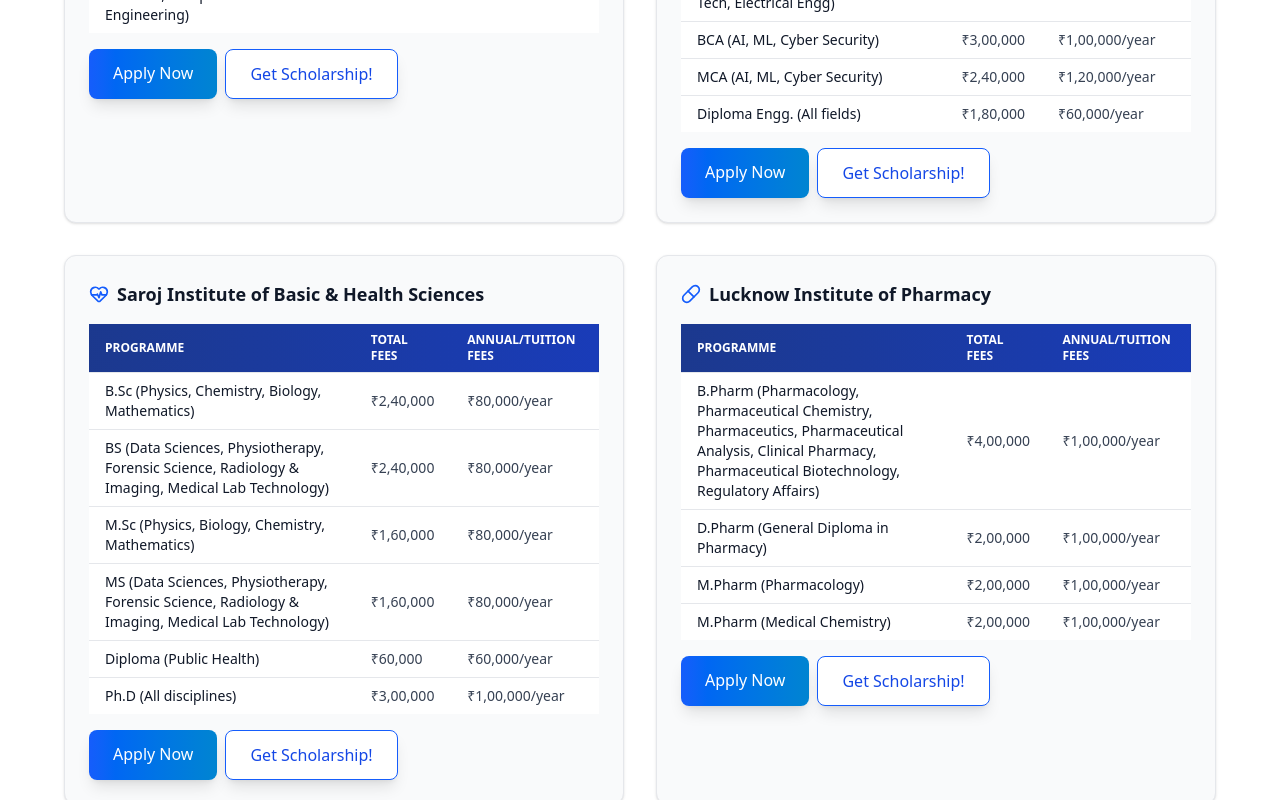
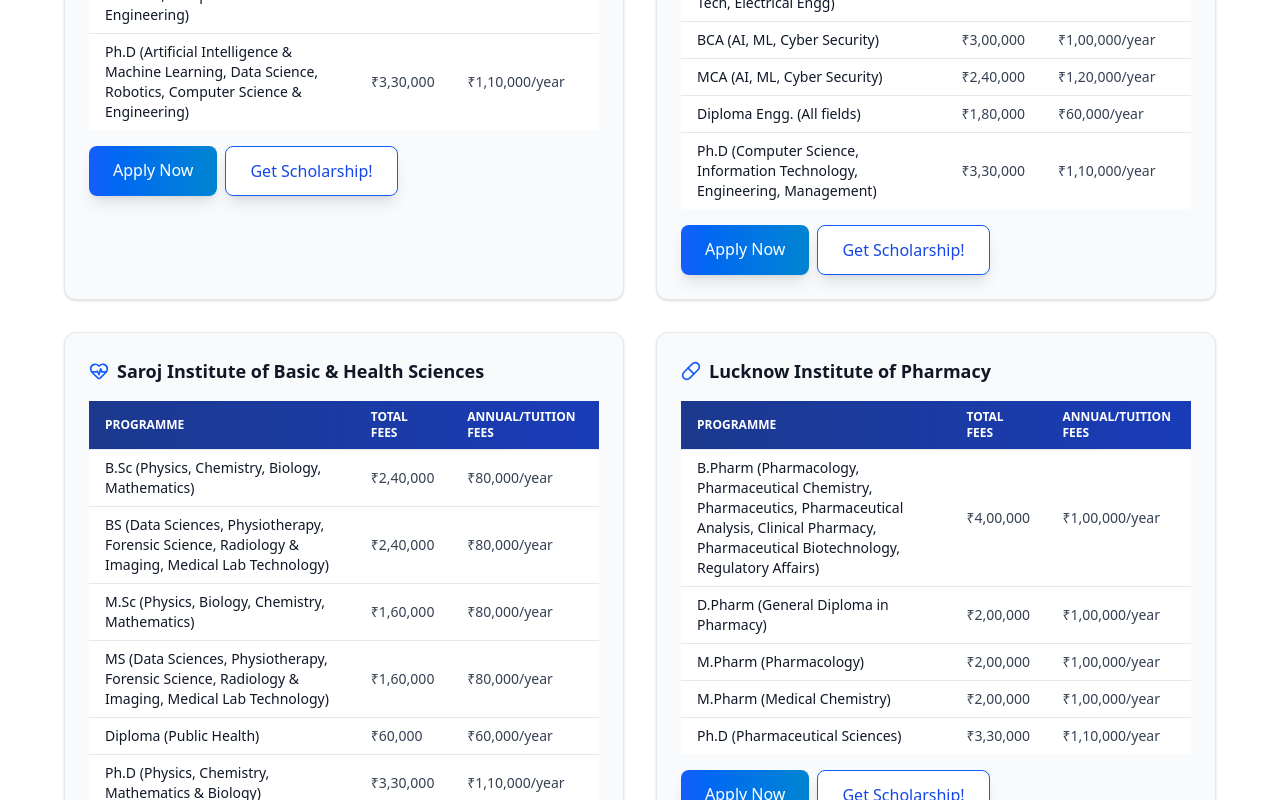
Before and after one commit to Saroj-Eductaion-Group/SIU, a React (Vite) app: page /admissions/fee-structure in a window 1280 px wide. Shown: the part 860-1660 px from the top of the page. Built offline with nearby package versions, Linux system fonts and the light colour scheme.

Commit message:
Updated ph.d fees

```diff
--- a/src/pages/Admission/FeeStructure.jsx
+++ b/src/pages/Admission/FeeStructure.jsx
@@ -33,7 +33,9 @@
           degree: "M.Tech",
           specializations: "Artificial Intelligence & Machine Learning, Data Science, Robotics, Computer Science & Engineering",
           fees: { year1: 125000, year2: 125000, total: 250000 }
-        }
+        },
+        { degree: "Ph.D", specializations: "Artificial Intelligence & Machine Learning, Data Science, Robotics, Computer Science & Engineering", fees: { year1: 110000, year2: 110000, year3: 110000, total: 330000 } }
+
       ]
     },
     {
@@ -44,7 +46,10 @@
         { degree: "M.Tech", specializations: "CSE, IT, Cyber Security, IOT, EC, ME, Civil, Mechatronics, Bio-Tech, Electrical Engg", fees: { year1: 125000, year2: 125000, total: 250000 } },
         { degree: "BCA", specializations: "AI, ML, Cyber Security", fees: { year1: 100000, year2: 100000, year3: 100000, total: 300000 } },
         { degree: "MCA", specializations: "AI, ML, Cyber Security", fees: { year1: 120000, year2: 120000, total: 240000 } },
-        { degree: "Diploma Engg.", specializations: "All fields", fees: { year1: 60000, year2: 60000, year3: 60000, total: 180000 } }
+        { degree: "Diploma Engg.", specializations: "All fields", fees: { year1: 60000, year2: 60000, year3: 60000, total: 180000 } },
+        { degree: "Ph.D", specializations: "Computer Science, Information Technology, Engineering, Management", fees: { year1: 110000, year2: 110000, year3: 110000, total: 330000 } }
+
+
       ]
     },
     {
@@ -56,7 +61,11 @@
         { degree: "M.Sc", specializations: "Physics, Biology, Chemistry, Mathematics", fees: { year1: 80000, year2: 80000, total: 160000 } },
         { degree: "MS", specializations: "Data Sciences, Physiotherapy, Forensic Science, Radiology & Imaging, Medical Lab Technology", fees: { year1: 80000, year2: 80000, total: 160000 } },
         { degree: "Diploma", specializations: "Public Health", fees: { year1: 60000, total: 60000 } },
-        { degree: "Ph.D", specializations: "All disciplines", fees: { year1: 100000, year2: 100000, year3: 100000, total: 300000 } }
+        { degree: "Ph.D", specializations: "Physics, Chemistry, Mathematics & Biology", fees: { year1: 110000, year2: 110000, year3: 110000, total: 330000 } },
+        { degree: "Ph.D", specializations: "Data Analytics", fees: { year1: 110000, year2: 110000, year3: 110000, total: 330000 } },
+        { degree: "Ph.D", specializations: "Basic Sciences, Health Sciences", fees: { year1: 110000, year2: 110000, year3: 110000, total: 330000 } },
+
+
       ]
     },
     {
@@ -66,15 +75,18 @@
         { degree: "B.Pharm", specializations: "Pharmacology, Pharmaceutical Chemistry, Pharmaceutics, Pharmaceutical Analysis, Clinical Pharmacy, Pharmaceutical Biotechnology, Regulatory Affairs", fees: { year1: 100000, year2: 100000, year3: 100000, year4: 100000, total: 400000 } },
         { degree: "D.Pharm", specializations: "General Diploma in Pharmacy", fees: { year1: 100000, year2: 100000, total: 200000 } },
         { degree: "M.Pharm", specializations: "Pharmacology", fees: { year1: 100000, year2: 100000, total: 200000 } },
-        { degree: "M.Pharm", specializations: "Medical Chemistry", fees: { year1: 100000, year2: 100000, total: 200000 } }
-      ]
+        { degree: "M.Pharm", specializations: "Medical Chemistry", fees: { year1: 100000, year2: 100000, total: 200000 } },
+        { degree: "Ph.D", specializations: "Pharmaceutical Sciences", fees: { year1: 110000, year2: 110000, year3: 110000, total: 330000 } }
+  ]
     },
     {
       name: "Saroj Institute of Sports Science & Research",
       domain: "Sports Science & Research",
       programs: [
         { degree: "BS", specializations: "Sports Management, Applied Sports Psychology, Sports Nutritionist, Sports Coaching & Fitness", fees: { year1: 90000, year2: 90000, year3: 90000, total: 270000 } },
-        { degree: "MS", specializations: "Sports Management, Applied Sports Psychology, Sports Nutritionist, Sports Coaching & Fitness", fees: { year1: 90000, year2: 90000, total: 180000 } }
+        { degree: "MS", specializations: "Sports Management, Applied Sports Psychology, Sports Nutritionist, Sports Coaching & Fitness", fees: { year1: 90000, year2: 90000, total: 180000 } },
+        { degree: "Ph.D", specializations: "Sports Science, Sports Management, Sports Psychology", fees: { year1: 110000, year2: 110000, year3: 110000, total: 330000 } }
+
       ]
     },
     {
@@ -87,7 +99,9 @@
         { degree: "M.Design", specializations: "Fashion Design, Visual Communication Design, Animation & Game Design", fees: { year1: 100000, year2: 100000, total: 200000 } },
         { degree: "M.Sc", specializations: "Film Making, Script Writing, Cinematography", fees: { year1: 100000, year2: 100000, total: 200000 } },
         { degree: "MA", specializations: "Acting & Drama, Advertising, Journalism, PR Events", fees: { year1: 100000, year2: 100000, total: 200000 } },
-        { degree: "Diploma", specializations: "Film/Drama/Media", fees: { year1: 100000, total: 100000 } }
+        { degree: "Diploma", specializations: "Film/Drama/Media", fees: { year1: 100000, total: 100000 } },
+        { degree: "Ph.D", specializations: "Film Studies, Fashion Design, Media & Communication", fees: { year1: 110000, year2: 110000, year3: 110000, total: 330000 } }
+
       ]
     },
     {
@@ -113,7 +127,9 @@
           degree: "M.Ed",
           specializations: "Education",
           fees: { year1: 60000, year2: 60000, total: 120000 },
-        }
+        },
+        { degree: "Ph.D", specializations: "Humanities, Education, International Relations, Liberal Arts, History, Economics, Language, Political Science, Commerce", fees: { year1: 110000, year2: 110000, year3: 110000, total: 330000 } }
+
       ]
     },
     {
@@ -129,8 +145,93 @@
           degree: "MBA",
           specializations: "General Business Administration",
           fees: { year1: 120000, year2: 120000, total: 240000 }
-        }
+        },
+         { degree: "Ph.D", specializations: "All disciplines", fees: { year1: 110000, year2: 110000, year3: 110000, total: 330000 } }
+
       ]
+    },
+     {
+        "name": "Saroj Institute of Law",
+        "domain": "Law",
+        "programs": [
+            {
+                "degree": "BA LLB",
+                "specializations": "Corporate Law, Intellectual Property (IP) Law, Human Rights Law, Criminal Law, Constitutional Law, Environment Law, Cyber Law/Technology Law, International Trade & Eco Law",
+                "fees": {
+                    "year1": 75000,
+                    "year2": 75000,
+                    "year3": 75000,
+                    "year4": 75000,
+                    "year5": 75000,
+                    "total": 375000
+                }
+            },
+            {
+                "degree": "LLB",
+                "specializations": "Corporate Law, Intellectual Property (IP) Law, Human Rights Law, Criminal Law, Constitutional Law, Environment Law, Cyber Law/Technology Law, International Trade & Eco Law",
+                "fees": {
+                    "year1": 75000,
+                    "year2": 75000,
+                    "year3": 75000,
+                    "total": 225000
+                }
+            },
+            {
+                "degree": "LLM",
+                "specializations": "Corporate Law, Intellectual Property (IP) Law, Human Rights Law, Criminal Law, Constitutional Law, Environment Law, Cyber Law/Technology Law, International Trade & Eco Law",
+                "fees": {
+                    "year1": 90000,
+                    "year2": 90000,
+                    "total": 180000
+                }
+            },
+            {
+                "degree": "Ph.D",
+                "specializations": "Corporate Law, Intellectual Property (IP) Law, Human Rights Law, Criminal Law, Constitutional Law, Environment Law, Cyber Law/Technology Law, International Trade & Eco Law, Legal Studies",
+                "fees": {
+                    "year1": 110000,
+                    "year2": 110000,
+                    "year3": 110000,
+                    "total": 330000
+                }
+            }
+        ]
+    },
+    {
+        "name": "Saroj Institute of Agriculture Science",
+        "domain": "Agriculture",
+        "programs": [
+            {
+                "degree": "B.Sc",
+                "specializations": "Agriculture",
+                "fees": {
+                    "year1": 35000,
+                    "year2": 35000,
+                    "year3": 35000,
+                    "year4": 35000,
+                    "total": 140000
+                }
+            },
+            {
+                "degree": "M.Sc",
+                "specializations": "Agriculture",
+                "fees": {
+                    "year1": 35000,
+                    "year2": 35000,
+                    "total": 70000
+                }
+            },
+            {
+                "degree": "Ph.D",
+                "specializations": "Agriculture",
+                "fees": {
+                    "year1": 110000,
+                    "year2": 110000,
+                    "year3": 110000,
+                    "total": 330000
+                }
+            }
+        ]
     }
   ], []);
 
@@ -237,7 +338,10 @@
           note: "Global mode details not specified in document",
         }
       ]
-    }
+    },
+
+
+
   ], []);
 
   // State for search and filter controls
```
